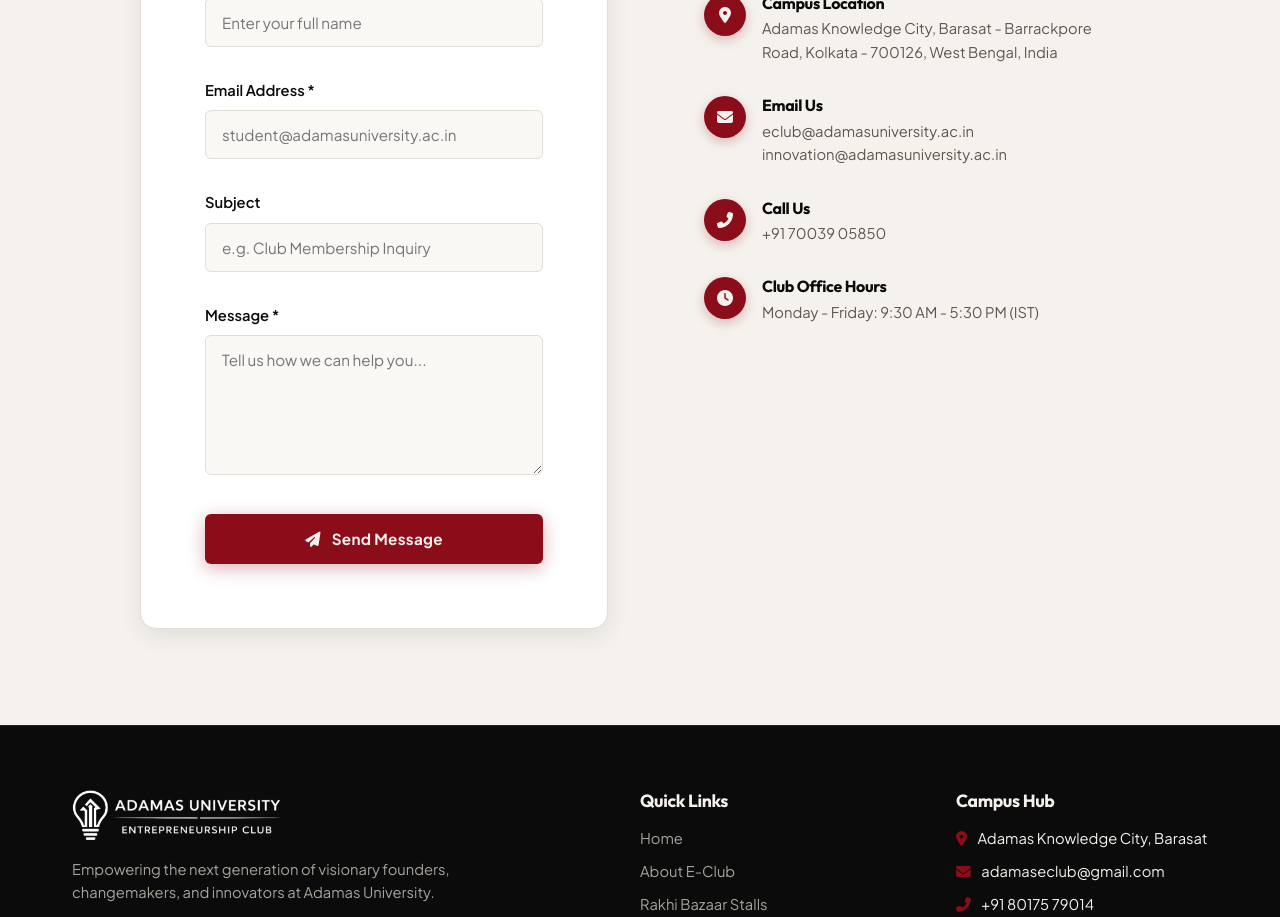
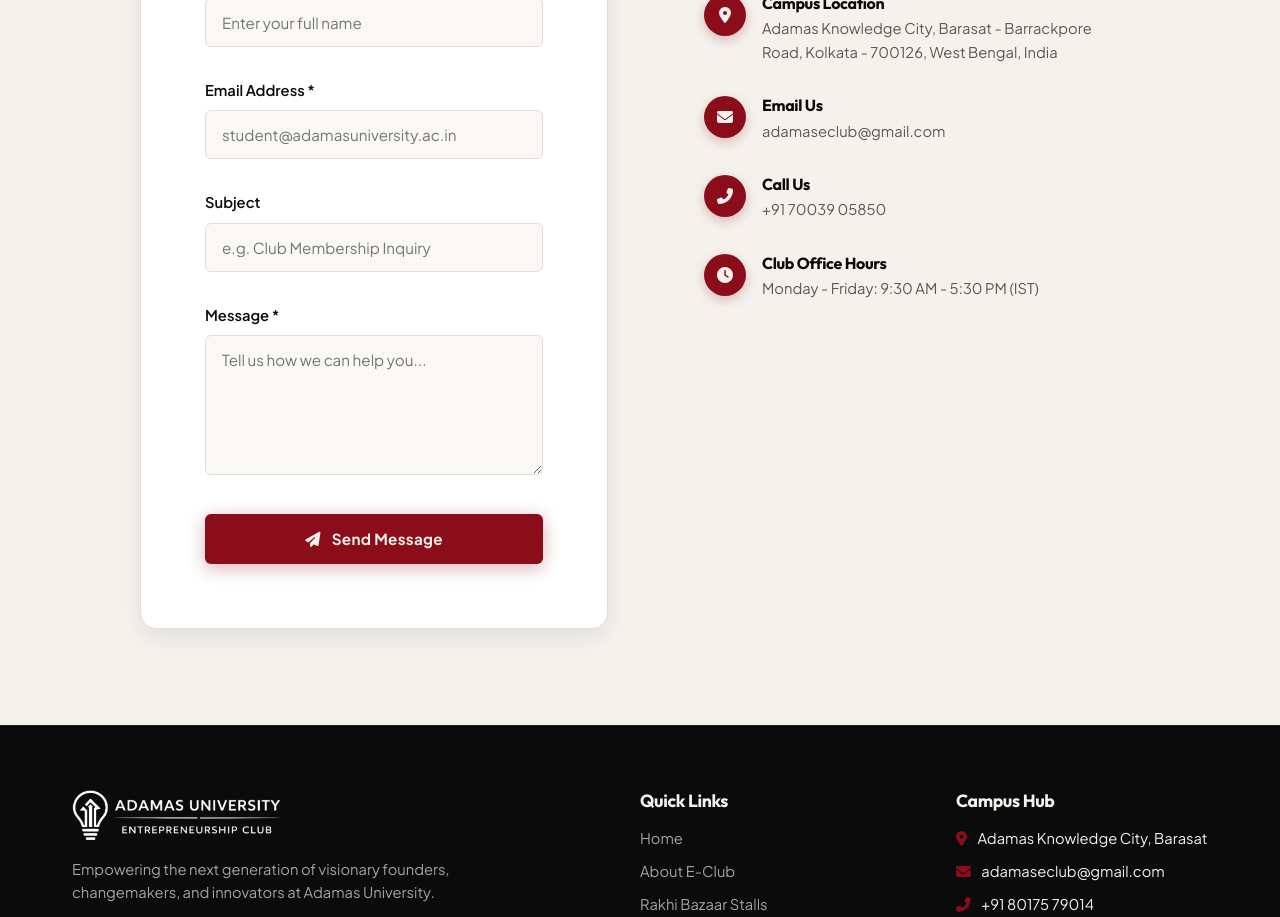
Before and after one commit to Prithwiraj731/ECLUB_ADAMAS, a React (Vite) app in the folder client/: page / in a window 1280 px wide. Shown: the part 4480-5397 px from the top of the page. Built offline with nearby package versions, Linux system fonts and the light colour scheme; no server answers.

Commit message:
Email Added

```diff
--- a/client/src/components/ContactSection.jsx
+++ b/client/src/components/ContactSection.jsx
@@ -163,8 +163,7 @@
               </div>
               <div className="info-text">
                 <h4>Email Us</h4>
-                <p>eclub@adamasuniversity.ac.in</p>
-                <p>innovation@adamasuniversity.ac.in</p>
+                <p>adamaseclub@gmail.com</p>
               </div>
             </div>
 
```
